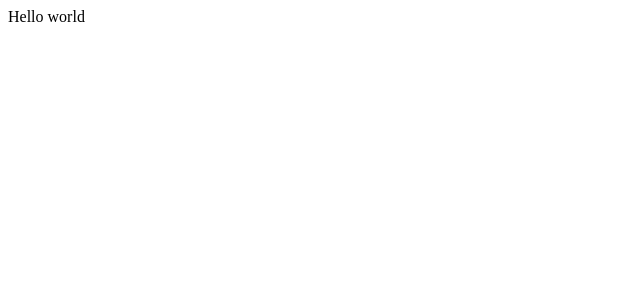
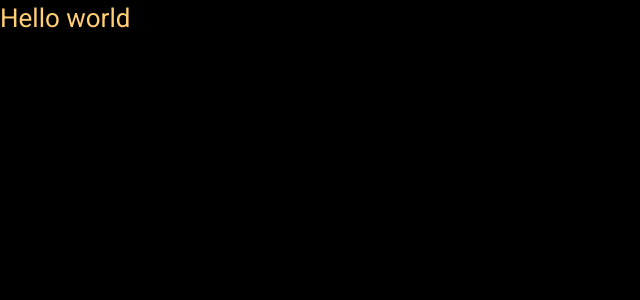
Before and after one commit to ericbloodyax12/cardManager, a React (Vite) app: page / in a window 1280 px wide. Shown: the top 300 px of the page, without its empty margins (0-640 px from the left). Built offline with nearby package versions, Linux system fonts and the light colour scheme.

Commit message:
-install common boilerplate styles, -add common vars

```diff
--- a/src/App.tsx
+++ b/src/App.tsx
@@ -1,3 +1,4 @@
+import './app.scss'
 export function App() {
   return <div>Hello world</div>
 }
--- /dev/null
+++ b/src/app.scss
@@ -0,0 +1,5 @@
+div {
+  color: var(--color-warning-100);
+  line-height: var(--line-height-l);
+  font-size: var(--font-size-xxl);
+}
--- a/src/main.tsx
+++ b/src/main.tsx
@@ -2,6 +2,10 @@ import React from 'react'
 
 import { App } from '@/App'
 import ReactDOM from 'react-dom/client'
+
+import './styles/index.scss'
+import '@fontsource/roboto/400.css'
+import '@fontsource/roboto/700.css'
 
 ReactDOM.createRoot(document.getElementById('root')!).render(
   <React.StrictMode>
--- /dev/null
+++ b/src/styles/_boilerplate.scss
@@ -0,0 +1,41 @@
+html {
+  box-sizing: border-box;
+  font-size: 100%;
+
+  -webkit-font-smoothing: antialiased;
+  -moz-osx-font-smoothing: grayscale;
+}
+
+*,
+*::before,
+*::after {
+  box-sizing: border-box;
+}
+
+input,
+button,
+select,
+textarea,
+optgroup,
+option {
+  font-family: inherit;
+  font-size: inherit;
+  font-weight: inherit;
+  font-style: inherit;
+  color: inherit;
+}
+
+a:visited {
+  color: inherit;
+}
+
+body {
+  margin: 0;
+  padding: 0;
+
+  font-family: var(--font-family-primary), sans-serif;
+  line-height: var(--line-height-m);
+  color: var(--color-light-100);
+
+  background-color: var(--color-dark-900);
+}
--- /dev/null
+++ b/src/styles/_colors.scss
@@ -0,0 +1,50 @@
+:root {
+  // accent
+  --color-accent-100: #bea6ff;
+  --color-accent-300: #a280ff;
+  --color-accent-500: #8c61ff;
+  --color-accent-700: #704ecc;
+  --color-accent-900: #382766;
+
+  // success
+  --color-success-100: #80ffbf;
+  --color-success-300: #22e584;
+  --color-success-500: #14cc70;
+  --color-success-700: #0f9954;
+  --color-success-900: #0a6638;
+
+  // danger
+  --color-danger-100: #ff8099;
+  --color-danger-300: #f23d61;
+  --color-danger-500: #cc1439;
+  --color-danger-700: #990f2b;
+  --color-danger-900: #660a1d;
+
+  // warning
+  --color-warning-100: #ffd073;
+  --color-warning-300: #e5ac39;
+  --color-warning-500: #d99000;
+  --color-warning-700: #960;
+  --color-warning-900: #640;
+
+  // info
+  --color-info-100: #73a5ff;
+  --color-info-300: #4c8dff;
+  --color-info-500: #397df6;
+  --color-info-700: #2f68cc;
+  --color-info-900: #234e99;
+
+  // light
+  --color-light-100: #fff;
+  --color-light-300: #f9f7ff;
+  --color-light-500: #f4f2fa;
+  --color-light-700: #dcdae0;
+  --color-light-900: #c3c1c7;
+
+  // dark
+  --color-dark-100: #808080;
+  --color-dark-300: #4c4c4c;
+  --color-dark-500: #333;
+  --color-dark-700: #171717;
+  --color-dark-900: #000;
+}
--- /dev/null
+++ b/src/styles/_typography.scss
@@ -0,0 +1,20 @@
+:root {
+  --font-family-primary: 'Roboto', sans-serif;
+
+  // line heights
+  --line-height-s: 16px;
+  --line-height-m: 24px;
+  --line-height-l: 36px;
+
+  // font sizes
+  --font-size-xs: 0.75rem;
+  --font-size-s: 0.875rem;
+  --font-size-m: 1rem;
+  --font-size-l: 1.125rem;
+  --font-size-xl: 1.25rem;
+  --font-size-xxl: 1.625rem;
+
+  // font weights
+  --font-weight-regular: 400;
+  --font-weight-bold: 700;
+}
--- /dev/null
+++ b/src/styles/index.scss
@@ -0,0 +1,3 @@
+@forward 'colors';
+@forward 'typography';
+@forward 'boilerplate';
```
Also changed, not shown: 1 other file (tests, documents, lock files or other folders).
